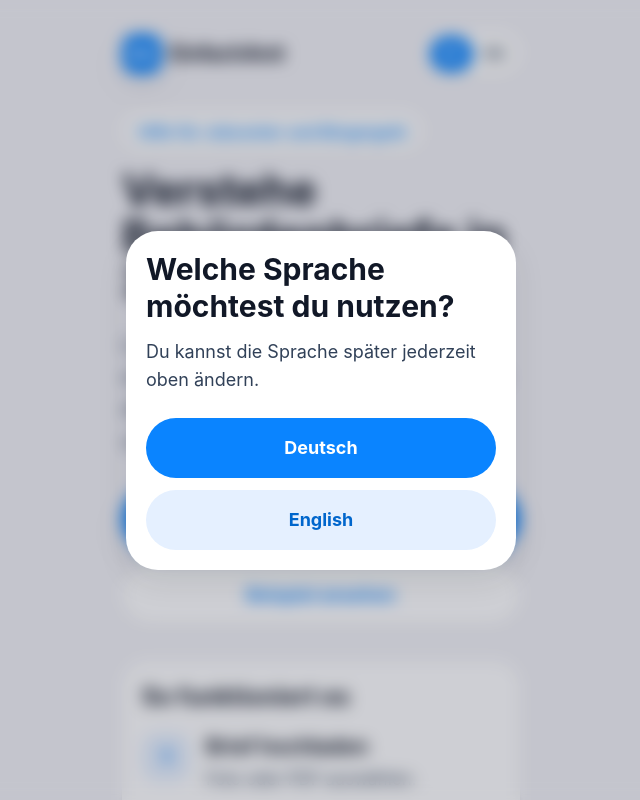
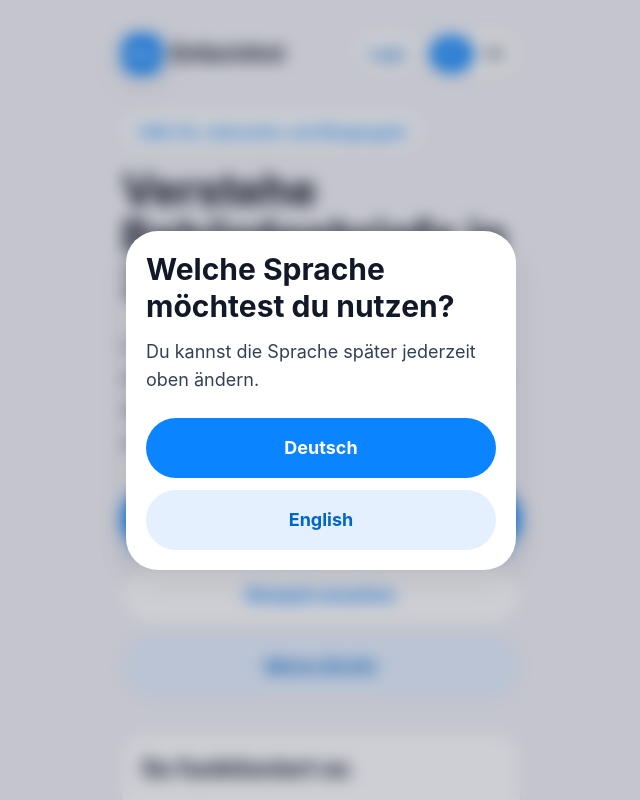
Before and after one commit to Mcsweat/einfachamt, a Next.js app: page / in a window 1280 px wide. Shown: the top 800 px of the page, without its empty margins (319-959 px from the left). Built offline with nearby package versions, Linux system fonts and the light colour scheme; no server answers.

Commit message:
Add landing account links

```diff
--- a/app/page.tsx
+++ b/app/page.tsx
@@ -5,10 +5,16 @@ import { Logo } from "@/components/Logo";
 import { SimpleListCard } from "@/components/SimpleListCard";
 import { copy } from "@/lib/i18n";
 import { getLanguage } from "@/lib/i18n-server";
+import { createClient } from "@/lib/supabase/server";
 
 export default async function LandingPage() {
   const language = await getLanguage();
   const t = copy[language];
+  const supabase = await createClient();
+  const {
+    data: { user },
+  } = await supabase.auth.getUser();
+  const isEmailUser = Boolean(user && !user.is_anonymous);
 
   return (
     <main className="min-h-svh bg-trust-50">
@@ -17,7 +23,15 @@ export default async function LandingPage() {
           <Link href="/" aria-label="EinfachAmt Startseite">
             <Logo />
           </Link>
-          <LanguageToggle active={language} label={t.languageLabel} />
+          <div className="flex shrink-0 items-center gap-2">
+            <Link
+              href={isEmailUser ? "/account" : "/login?next=/account"}
+              className="flex min-h-10 items-center justify-center rounded-full bg-white/90 px-3 text-sm font-bold text-trust-700 shadow-sm"
+            >
+              {isEmailUser ? "Konto" : "Login"}
+            </Link>
+            <LanguageToggle active={language} label={t.languageLabel} />
+          </div>
         </div>
 
         <div className="flex flex-1 flex-col justify-center py-9">
@@ -42,6 +56,12 @@ export default async function LandingPage() {
               className="flex min-h-14 w-full items-center justify-center rounded-full bg-white/95 px-6 py-4 text-center text-lg font-bold text-trust-500 shadow-sm transition active:scale-[0.98]"
             >
               {t.exampleCta}
+            </Link>
+            <Link
+              href="/dashboard"
+              className="flex min-h-14 w-full items-center justify-center rounded-full bg-trust-100 px-6 py-4 text-center text-lg font-bold text-trust-700 transition active:scale-[0.98]"
+            >
+              Meine Briefe
             </Link>
           </div>
         </div>
```
